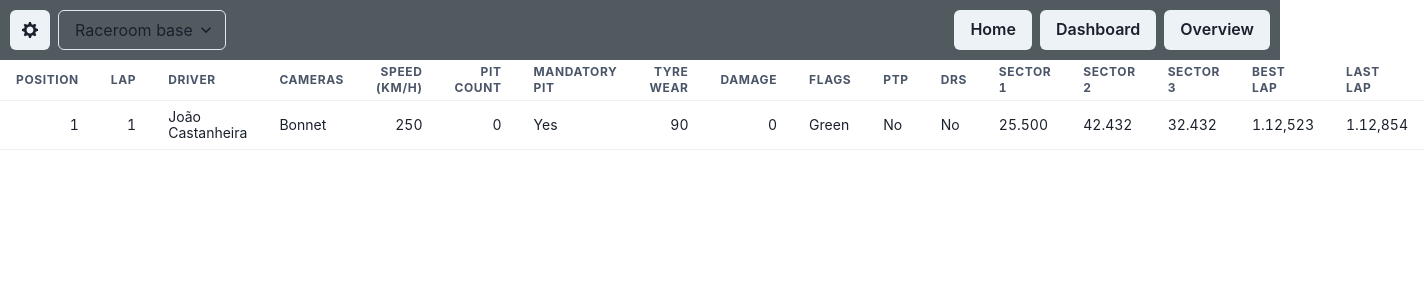
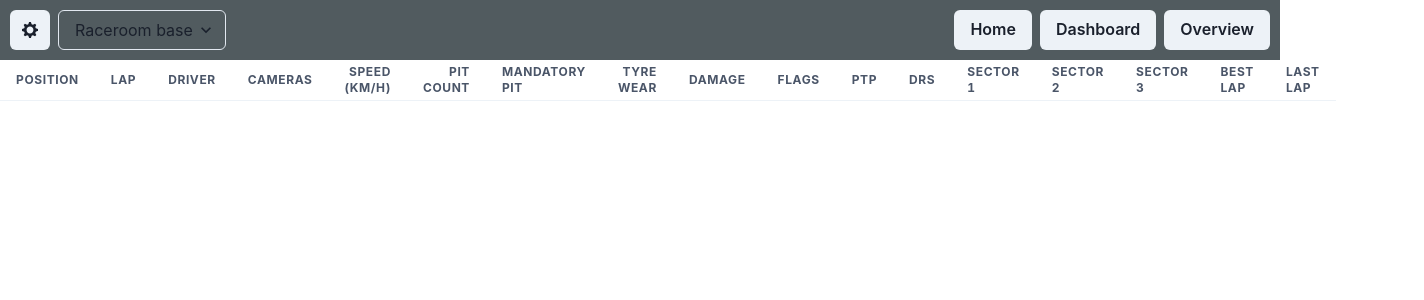
Before and after one commit to Blendfoul/r3e-reality-revamped, a React (Create React App) app: page / in a window 1280 px wide. Shown: the top 300 px of the page, 1424 px wide, since content can reach past the window. Built offline with nearby package versions, Linux system fonts and the light colour scheme.

Commit message:
feat(positionTable): add damage column to driver row

```diff
--- /dev/null
+++ b/src/components/positionTable/damageColumn.tsx
@@ -0,0 +1,32 @@
+import { IDamage } from '../../tools/r3e';
+import { HStack, Text, VStack } from '@chakra-ui/react';
+
+const DamageColumn: React.FC<IDamage> = ({
+  frontAero,
+  rearAero,
+  transmission,
+  engine,
+}) => {
+  return (
+    <HStack>
+      <VStack>
+        <Text>Front Aero</Text>
+        <Text>{frontAero}%</Text>
+      </VStack>
+      <VStack>
+        <Text>Rear Aero</Text>
+        <Text>{rearAero}%</Text>
+      </VStack>
+      <VStack>
+        <Text>Transmission</Text>
+        <Text>{transmission}%</Text>
+      </VStack>
+      <VStack>
+        <Text>Engines</Text>
+        <Text>{engine}%</Text>
+      </VStack>
+    </HStack>
+  );
+};
+
+export { DamageColumn };
--- a/src/components/positionTable/driverRow.tsx
+++ b/src/components/positionTable/driverRow.tsx
@@ -1,17 +1,21 @@
 import { Td, Tr } from '@chakra-ui/react';
+import { IDriver } from '../../tools/r3e';
+import { DamageColumn } from './damageColumn';
 
-const DriverRow: React.FC = () => {
+const DriverRow: React.FC<IDriver> = ({ base, vehicleInfo, pitInfo }) => {
   return (
     <Tr>
-      <Td isNumeric>1</Td>
-      <Td isNumeric>1</Td>
-      <Td>João Castanheira</Td>
-      <Td>Bonnet</Td>
-      <Td isNumeric>250</Td>
-      <Td isNumeric>0</Td>
-      <Td>Yes</Td>
-      <Td isNumeric>90</Td>
-      <Td isNumeric>0</Td>
+      <Td isNumeric>{base.scoreInfo.positionRaceGridClass}</Td>
+      <Td isNumeric>{base.scoreInfo.laps}</Td>
+      <Td>{base.name}</Td>
+      <Td>Camera</Td>
+      <Td isNumeric>{vehicleInfo.speed}</Td>
+      <Td isNumeric>{pitInfo.numPitstops}</Td>
+      <Td>{pitInfo.servedMandatoryPitstop}</Td>
+      <Td isNumeric>{pitInfo.tyreType}</Td>
+      <Td>
+        <DamageColumn {...pitInfo.damage} />
+      </Td>
       <Td>Green</Td>
       <Td>No</Td>
       <Td>No</Td>
--- a/src/screens/home.tsx
+++ b/src/screens/home.tsx
@@ -1,12 +1,15 @@
 import { Table, Tbody } from '@chakra-ui/react';
 import { DriverRow, TableHead } from '../components/positionTable';
+import { IDriver } from '../tools/r3e';
 
 const Home: React.FC = () => {
   return (
     <Table size="sm">
       <TableHead />
       <Tbody>
-        <DriverRow />
+        {[].map((driver: IDriver) => (
+          <DriverRow {...driver} />
+        ))}
       </Tbody>
     </Table>
   );
```
Also changed, not shown: 1 other file (tests, documents, lock files or other folders).
